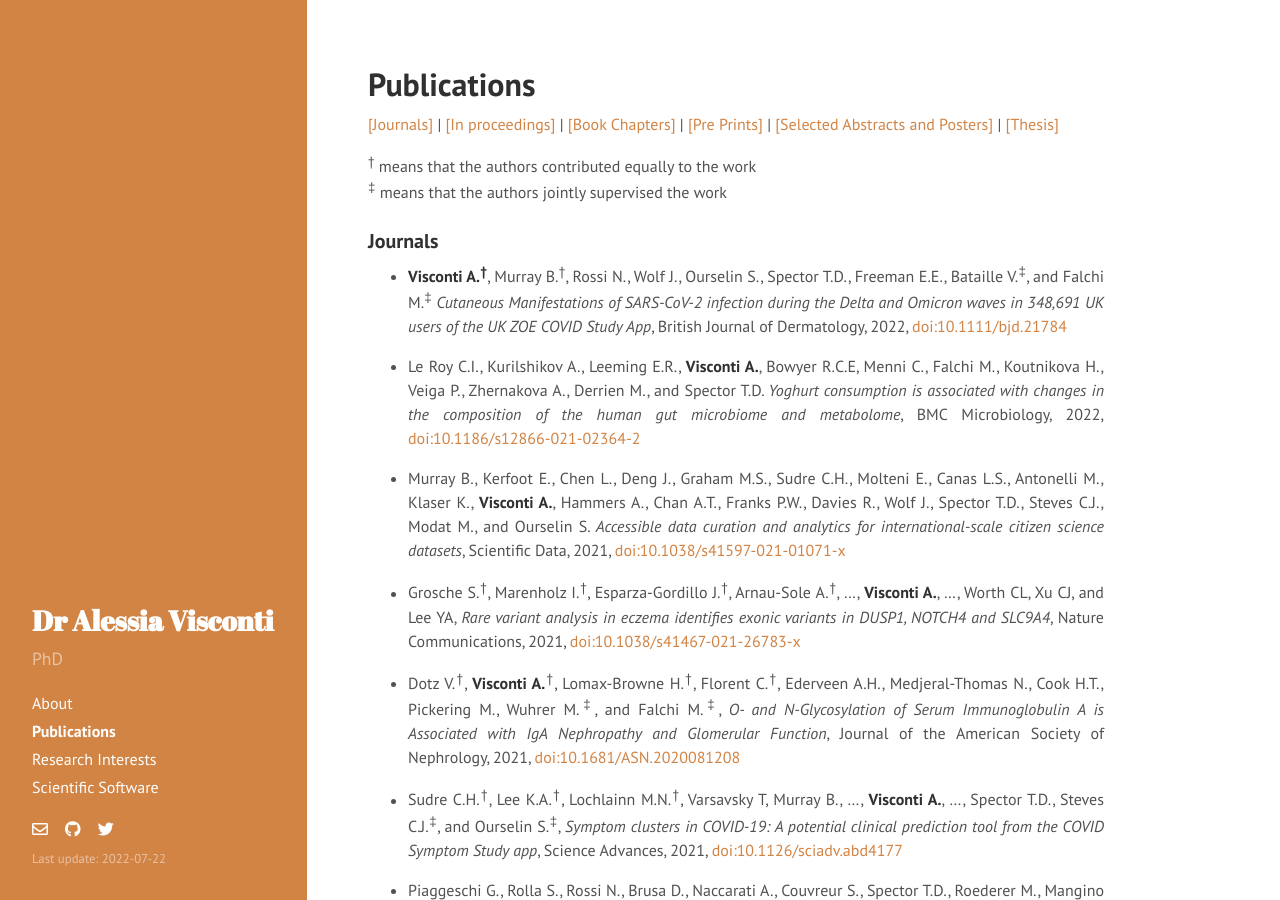
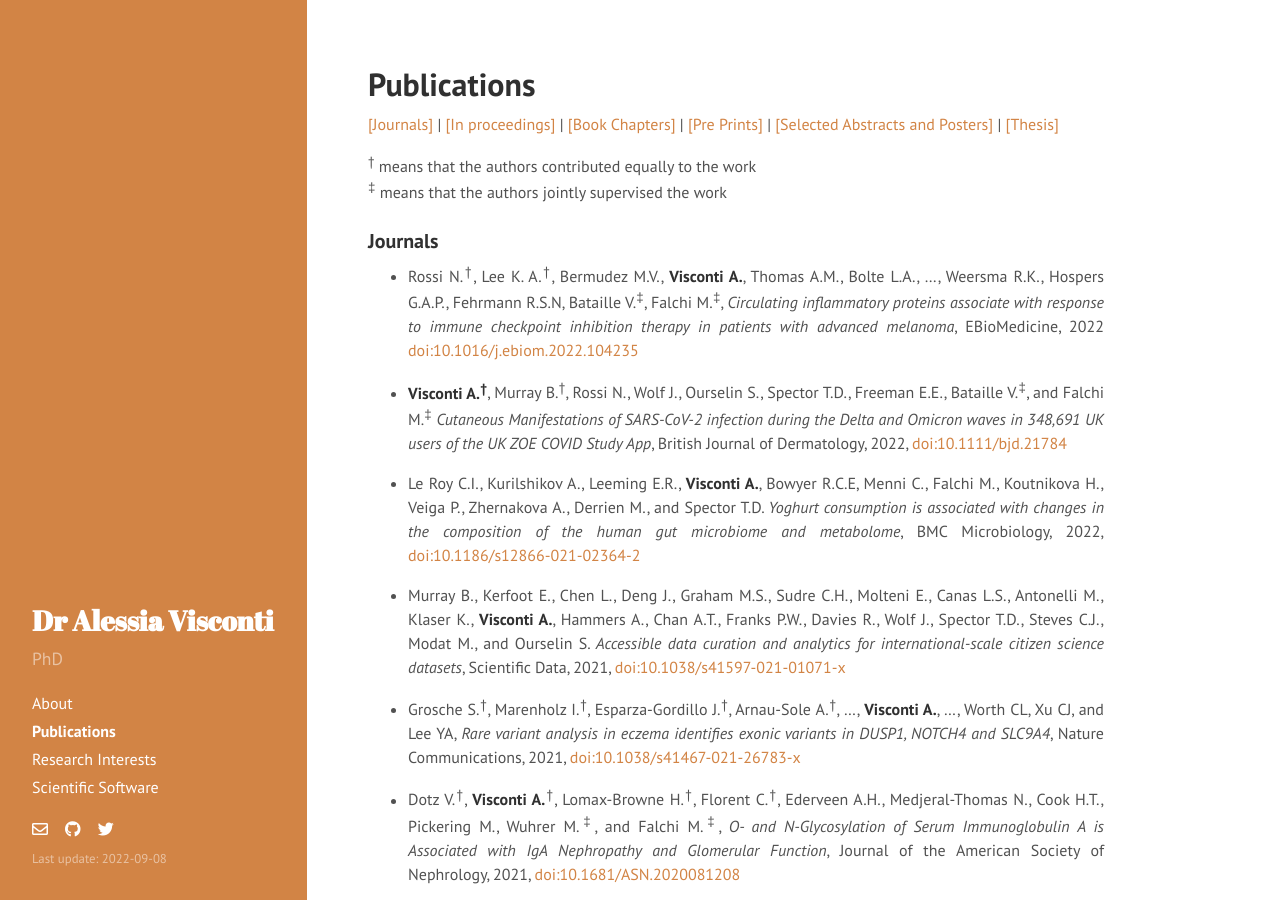
Before and after one commit to alesssia/alesssia.github.io, a Jekyll site: the page built from publications.md, in a window 1280 px wide and 900 px high. Built offline with Jekyll 4.4.1, drawn with Linux system fonts in a browser that asks for light colours; nearby versions of some CDN libraries; a style sheet for code colours, icons or effects is not loaded.

Commit message:
Added eBiome to publications

```diff
--- a/_config.yml
+++ b/_config.yml
@@ -11,7 +11,7 @@ tagline:     ''
 description: 'PhD'
 url:         http://alesssia.github.io/
 baseurl:     /
-lastmod:    '2022-07-22'
+lastmod:    '2022-09-08'
 
 author:
   name:      'Alessia Visconti'
--- a/publications.md
+++ b/publications.md
@@ -16,6 +16,8 @@ title: Publications
 <sup>‡</sup> means that the authors jointly supervised the work
 
 ###  Journals
+
+-  Rossi N.<sup>†</sup>, Lee K. A.<sup>†</sup>, Bermudez M.V., **Visconti A.**, Thomas A.M., Bolte L.A., ..., Weersma R.K., Hospers G.A.P., Fehrmann R.S.N, Bataille V.<sup>‡</sup>, Falchi M.<sup>‡</sup>, *Circulating inflammatory proteins associate with response to immune checkpoint inhibition therapy in patients with advanced melanoma*, EBioMedicine, 2022 [doi:10.1016/j.ebiom.2022.104235](https://doi.org/10.1016/j.ebiom.2022.104235)
 
 -  **Visconti A.<sup>†</sup>**, Murray B.<sup>†</sup>, Rossi N., Wolf J., Ourselin S., Spector T.D., Freeman E.E., Bataille V.<sup>‡</sup>, and Falchi M.<sup>‡</sup> *Cutaneous Manifestations of SARS-CoV-2 infection during the Delta and Omicron waves in 348,691 UK users of the UK ZOE COVID Study App*, British Journal of Dermatology, 2022, [doi:10.1111/bjd.21784](https://onlinelibrary.wiley.com/doi/10.1111/bjd.21784)
 
```
Also changed, not shown: 2 other files.
